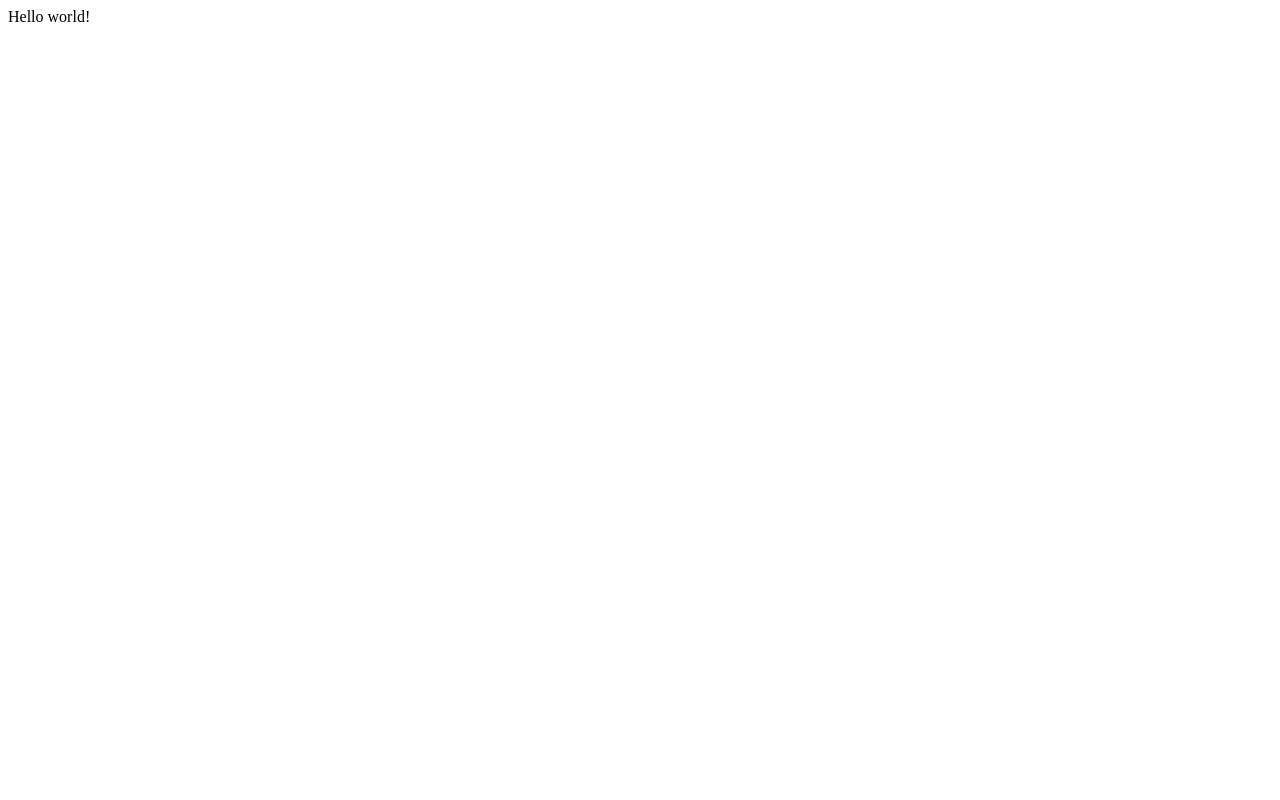
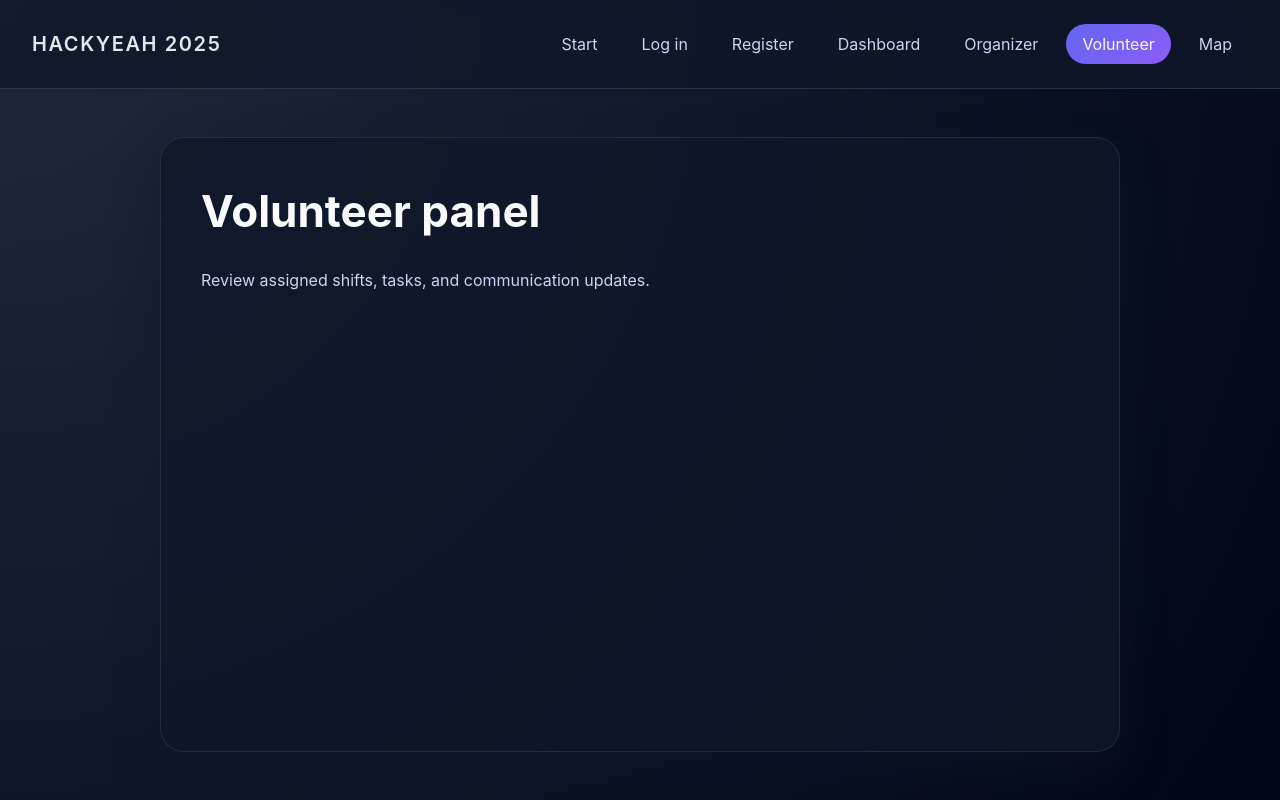
Before and after one commit to RedMed-Software/hack-yeah-2025, a React (Vite) app in the folder frontend/: page /volunteer in a window 1280 px wide. Built offline with nearby package versions, Linux system fonts and the light colour scheme.

Commit message:
Organize frontend into routed pages

```diff
--- a/frontend/package.json
+++ b/frontend/package.json
@@ -10,8 +10,11 @@
     "preview": "vite preview"
   },
   "dependencies": {
+    "leaflet": "^1.9.4",
     "react": "^18.3.1",
     "react-dom": "^18.3.1",
+    "react-leaflet": "^4.2.1",
+    "react-router-dom": "^7.9.3",
     "sass": "^1.93.2"
   },
   "devDependencies": {
--- a/frontend/src/App.jsx
+++ b/frontend/src/App.jsx
@@ -1,9 +1,48 @@
-function App() {
+import { BrowserRouter, NavLink, Route, Routes } from 'react-router-dom'
+import PublicInfoPage from './pages/PublicInfoPage.jsx'
+import LoginPage from './pages/LoginPage.jsx'
+import RegisterPage from './pages/RegisterPage.jsx'
+import DashboardPage from './pages/DashboardPage.jsx'
+import OrganizerPanelPage from './pages/OrganizerPanelPage.jsx'
+import VolunteerPanelPage from './pages/VolunteerPanelPage.jsx'
+import MapPage from './pages/MapPage.jsx'
+
+const navigation = [
+  { to: '/', label: 'Start' },
+  { to: '/login', label: 'Log in' },
+  { to: '/register', label: 'Register' },
+  { to: '/dashboard', label: 'Dashboard' },
+  { to: '/organizer', label: 'Organizer' },
+  { to: '/volunteer', label: 'Volunteer' },
+  { to: '/map', label: 'Map' },
+]
+
+export default function App() {
   return (
-    <>
-      Hello world!
-    </>
+    <BrowserRouter>
+      <div className="app">
+        <header className="header">
+          <span className="brand">HackYeah 2025</span>
+          <nav className="nav">
+            {navigation.map((item) => (
+              <NavLink key={item.to} to={item.to} className={({ isActive }) => (isActive ? 'nav-link active' : 'nav-link')}>
+                {item.label}
+              </NavLink>
+            ))}
+          </nav>
+        </header>
+        <main className="content">
+          <Routes>
+            <Route path="/" element={<PublicInfoPage />} />
+            <Route path="/login" element={<LoginPage />} />
+            <Route path="/register" element={<RegisterPage />} />
+            <Route path="/dashboard" element={<DashboardPage />} />
+            <Route path="/organizer" element={<OrganizerPanelPage />} />
+            <Route path="/volunteer" element={<VolunteerPanelPage />} />
+            <Route path="/map" element={<MapPage />} />
+          </Routes>
+        </main>
+      </div>
+    </BrowserRouter>
   )
 }
-
-export default App
--- a/frontend/src/main.scss
+++ b/frontend/src/main.scss
@@ -0,0 +1,171 @@
+:root {
+  color-scheme: light;
+  font-family: 'Inter', system-ui, sans-serif;
+  line-height: 1.5;
+  font-weight: 400;
+  background-color: #0f172a;
+}
+
+* {
+  box-sizing: border-box;
+}
+
+body {
+  margin: 0;
+  min-height: 100vh;
+  background: radial-gradient(circle at top left, #1e293b, #0f172a 50%, #020617 100%);
+  color: #e2e8f0;
+}
+
+.app {
+  min-height: 100vh;
+  display: flex;
+  flex-direction: column;
+}
+
+.header {
+  display: flex;
+  flex-wrap: wrap;
+  align-items: center;
+  justify-content: space-between;
+  gap: 1rem;
+  padding: 1.5rem 2rem;
+  background-color: rgba(15, 23, 42, 0.8);
+  backdrop-filter: blur(10px);
+  border-bottom: 1px solid rgba(148, 163, 184, 0.2);
+}
+
+.brand {
+  font-size: 1.25rem;
+  font-weight: 600;
+  letter-spacing: 0.08em;
+  text-transform: uppercase;
+}
+
+.nav {
+  display: flex;
+  flex-wrap: wrap;
+  gap: 0.75rem;
+}
+
+.nav-link {
+  color: #cbd5f5;
+  text-decoration: none;
+  padding: 0.5rem 1rem;
+  border-radius: 999px;
+  transition: background-color 0.2s ease, color 0.2s ease;
+}
+
+.nav-link:hover {
+  background-color: rgba(99, 102, 241, 0.12);
+}
+
+.nav-link.active {
+  background: linear-gradient(135deg, #6366f1, #8b5cf6);
+  color: #f8fafc;
+}
+
+.content {
+  flex: 1;
+  display: flex;
+  justify-content: center;
+  padding: 3rem 1.5rem;
+}
+
+.page {
+  width: min(960px, 100%);
+  background: rgba(15, 23, 42, 0.8);
+  border: 1px solid rgba(148, 163, 184, 0.15);
+  border-radius: 1.5rem;
+  padding: 2.5rem;
+  display: flex;
+  flex-direction: column;
+  gap: 1.5rem;
+  box-shadow: 0 20px 45px rgba(15, 23, 42, 0.45);
+}
+
+h1 {
+  margin: 0;
+  font-size: clamp(2rem, 4vw, 2.75rem);
+  color: #f8fafc;
+}
+
+p {
+  margin: 0;
+  font-size: 1rem;
+  color: #cbd5f5;
+}
+
+.form {
+  display: flex;
+  flex-direction: column;
+  gap: 1.25rem;
+}
+
+.form label {
+  display: flex;
+  flex-direction: column;
+  gap: 0.5rem;
+  color: #e2e8f0;
+  font-weight: 500;
+}
+
+.form input {
+  background: rgba(15, 23, 42, 0.6);
+  border: 1px solid rgba(99, 102, 241, 0.35);
+  border-radius: 0.75rem;
+  padding: 0.85rem 1rem;
+  color: #f8fafc;
+  font-size: 1rem;
+}
+
+.form input:focus {
+  outline: 2px solid rgba(99, 102, 241, 0.7);
+  outline-offset: 2px;
+}
+
+.form button {
+  align-self: flex-start;
+  padding: 0.85rem 1.5rem;
+  border-radius: 0.75rem;
+  border: none;
+  background: linear-gradient(135deg, #4f46e5, #7c3aed);
+  color: #f8fafc;
+  font-weight: 600;
+  font-size: 1rem;
+  cursor: pointer;
+  transition: transform 0.2s ease, box-shadow 0.2s ease;
+}
+
+.form button:hover {
+  transform: translateY(-1px);
+  box-shadow: 0 10px 20px rgba(79, 70, 229, 0.4);
+}
+
+.map-wrapper {
+  height: 400px;
+  width: 100%;
+  border-radius: 1.25rem;
+  overflow: hidden;
+  border: 1px solid rgba(99, 102, 241, 0.35);
+}
+
+.map {
+  height: 100%;
+  width: 100%;
+}
+
+@media (max-width: 720px) {
+  .header {
+    flex-direction: column;
+    align-items: flex-start;
+  }
+
+  .content {
+    padding: 2rem 1rem;
+  }
+
+  .page {
+    padding: 2rem 1.25rem;
+  }
+}
--- /dev/null
+++ b/frontend/src/pages/DashboardPage.jsx
@@ -0,0 +1,8 @@
+export default function DashboardPage() {
+  return (
+    <section className="page">
+      <h1>Dashboard</h1>
+      <p>Track your registrations, team updates, and event announcements.</p>
+    </section>
+  )
+}
--- /dev/null
+++ b/frontend/src/pages/LoginPage.jsx
@@ -0,0 +1,27 @@
+import { useState } from 'react'
+
+export default function LoginPage() {
+  const [email, setEmail] = useState('')
+  const [password, setPassword] = useState('')
+
+  const handleSubmit = (event) => {
+    event.preventDefault()
+  }
+
+  return (
+    <section className="page">
+      <h1>Sign in</h1>
+      <form className="form" onSubmit={handleSubmit}>
+        <label>
+          Email
+          <input type="email" value={email} onChange={(event) => setEmail(event.target.value)} required />
+        </label>
+        <label>
+          Password
+          <input type="password" value={password} onChange={(event) => setPassword(event.target.value)} required />
+        </label>
+        <button type="submit">Continue</button>
+      </form>
+    </section>
+  )
+}
--- /dev/null
+++ b/frontend/src/pages/MapPage.jsx
@@ -0,0 +1,31 @@
+import { MapContainer, TileLayer, Marker, Popup } from 'react-leaflet'
+import 'leaflet/dist/leaflet.css'
+import L from 'leaflet'
+
+const markerIcon = new L.Icon({
+  iconUrl: 'https://unpkg.com/leaflet@1.9.4/dist/images/marker-icon.png',
+  iconSize: [25, 41],
+  iconAnchor: [12, 41],
+  popupAnchor: [1, -34],
+  shadowUrl: 'https://unpkg.com/leaflet@1.9.4/dist/images/marker-shadow.png',
+  shadowSize: [41, 41],
+})
+
+export default function MapPage() {
+  return (
+    <section className="page">
+      <h1>Event map</h1>
+      <div className="map-wrapper">
+        <MapContainer center={[52.2297, 21.0122]} zoom={13} scrollWheelZoom className="map">
+          <TileLayer
+            attribution='&copy; <a href="https://www.openstreetmap.org/copyright">OpenStreetMap</a> contributors'
+            url="https://{s}.tile.openstreetmap.org/{z}/{x}/{y}.png"
+          />
+          <Marker position={[52.2297, 21.0122]} icon={markerIcon}>
+            <Popup>Hackathon venue</Popup>
+          </Marker>
+        </MapContainer>
+      </div>
+    </section>
+  )
+}
--- /dev/null
+++ b/frontend/src/pages/OrganizerPanelPage.jsx
@@ -0,0 +1,8 @@
+export default function OrganizerPanelPage() {
+  return (
+    <section className="page">
+      <h1>Organizer panel</h1>
+      <p>Manage schedules, approve participants, and coordinate resources.</p>
+    </section>
+  )
+}
--- /dev/null
+++ b/frontend/src/pages/PublicInfoPage.jsx
@@ -0,0 +1,8 @@
+export default function PublicInfoPage() {
+  return (
+    <section className="page">
+      <h1>Hackathon Overview</h1>
+      <p>Discover the event mission, schedule highlights, and how to get involved.</p>
+    </section>
+  )
+}
--- /dev/null
+++ b/frontend/src/pages/RegisterPage.jsx
@@ -0,0 +1,35 @@
+import { useState } from 'react'
+
+export default function RegisterPage() {
+  const [form, setForm] = useState({ email: '', password: '', confirmPassword: '' })
+
+  const handleChange = (event) => {
+    const { name, value } = event.target
+    setForm((current) => ({ ...current, [name]: value }))
+  }
+
+  const handleSubmit = (event) => {
+    event.preventDefault()
+  }
+
+  return (
+    <section className="page">
+      <h1>Create account</h1>
+      <form className="form" onSubmit={handleSubmit}>
+        <label>
+          Email
+          <input name="email" type="email" value={form.email} onChange={handleChange} required />
+        </label>
+        <label>
+          Password
+          <input name="password" type="password" value={form.password} onChange={handleChange} required />
+        </label>
+        <label>
+          Confirm password
+          <input name="confirmPassword" type="password" value={form.confirmPassword} onChange={handleChange} required />
+        </label>
+        <button type="submit">Register</button>
+      </form>
+    </section>
+  )
+}
--- /dev/null
+++ b/frontend/src/pages/VolunteerPanelPage.jsx
@@ -0,0 +1,8 @@
+export default function VolunteerPanelPage() {
+  return (
+    <section className="page">
+      <h1>Volunteer panel</h1>
+      <p>Review assigned shifts, tasks, and communication updates.</p>
+    </section>
+  )
+}
```
Also changed, not shown: 1 other file (tests, documents, lock files or other folders).
